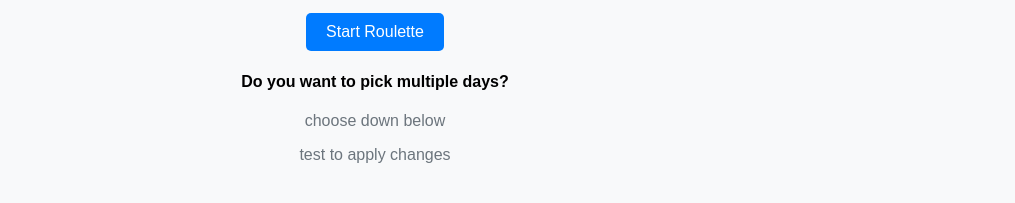
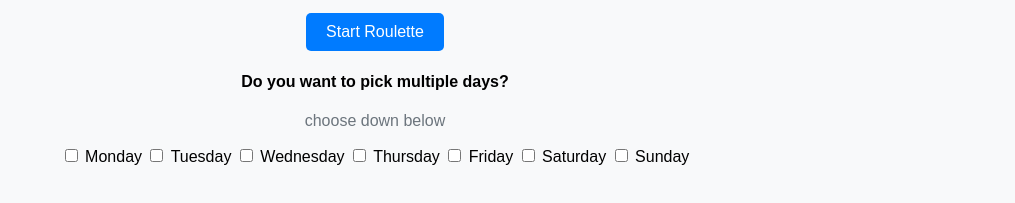
Before and after one commit to MatthewBrannon/FoodRoulette, a website: page index.html in a window 1280 px wide. Shown: the part 129-332 px from the top of the page, without its empty margins (265-1280 px from the left). Drawn offline with Linux system fonts and the light colour scheme.

Commit message:
checking for which day selected

```diff
--- a/index.html
+++ b/index.html
@@ -17,11 +17,24 @@
         <h1>Food Roulette</h1>
         <p>Can't decide what to eat? Let Food Roulette choose for you!</p>
         <button onclick="startRoulette(), setFoodRouletteLeft()">Start Roulette</button>
-    </div>
-    <div>
         <h4>Do you want to pick multiple days?</h4>
         <p>choose down below</p>
-      <p>test to apply changes</p>
+        <div id="weekday-selector">
+          <input type="checkbox" id="weekday-mon" class="weekday" />
+          <label for="weekday-mon">Monday</label>
+          <input type="checkbox" id="weekday-tue" class="weekday" />
+          <label for="weekday-tue">Tuesday</label>
+          <input type="checkbox" id="weekday-wed" class="weekday" />
+          <label for="weekday-wed">Wednesday</label>
+          <input type="checkbox" id="weekday-thu" class="weekday" />
+          <label for="weekday-thu">Thursday</label>
+          <input type="checkbox" id="weekday-fri" class="weekday" />
+          <label for="weekday-fri">Friday</label>
+          <input type="checkbox" id="weekday-sat" class="weekday" />
+          <label for="weekday-sat">Saturday</label>
+          <input type="checkbox" id="weekday-sun" class="weekday" />
+          <label for="weekday-sun">Sunday</label>
+      </div>
     </div>
     <div>
       <p id="result"></p>
@@ -29,7 +42,21 @@
     <script>
         function login() {}
         function signup () {}
+        function checkDays () {
+
+        }
         async function startRoulette() {
+          const weekday = document.getElementById("weekday-selector")
+          // need to check if any day is selected or not
+          //if weekday.children
+          for (let i = 0; i < weekday.children.length; i++) {
+            if (weekday.children[i].id.includes("weekday-")){
+              console.log(weekday.children[i])
+              if (weekday.children[i].checked){
+                console.log("item is checked")
+              }
+            }
+          }
           try {
               //const response = await fetch('/start-roulette');
               //const food = await response.json();
```
Lines whose indentation alone changed are shown as unchanged.
